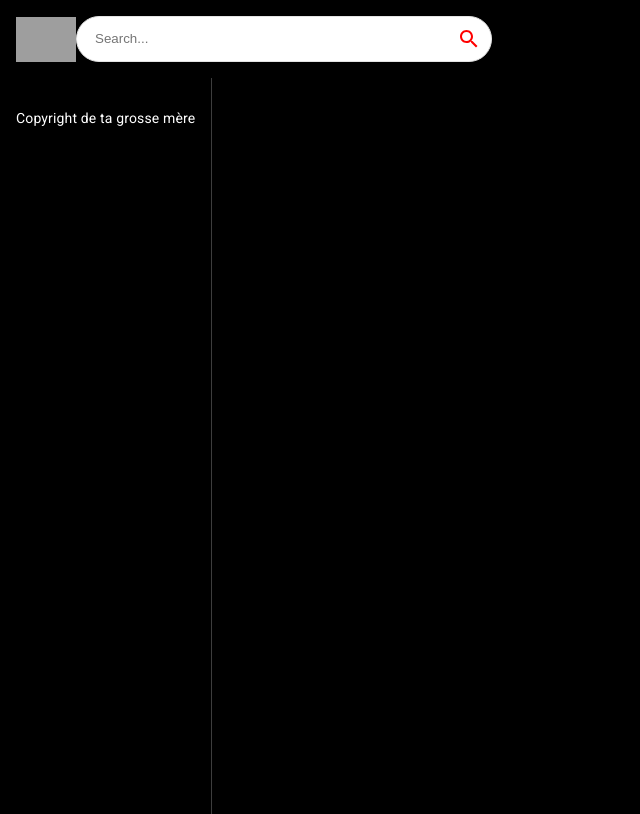
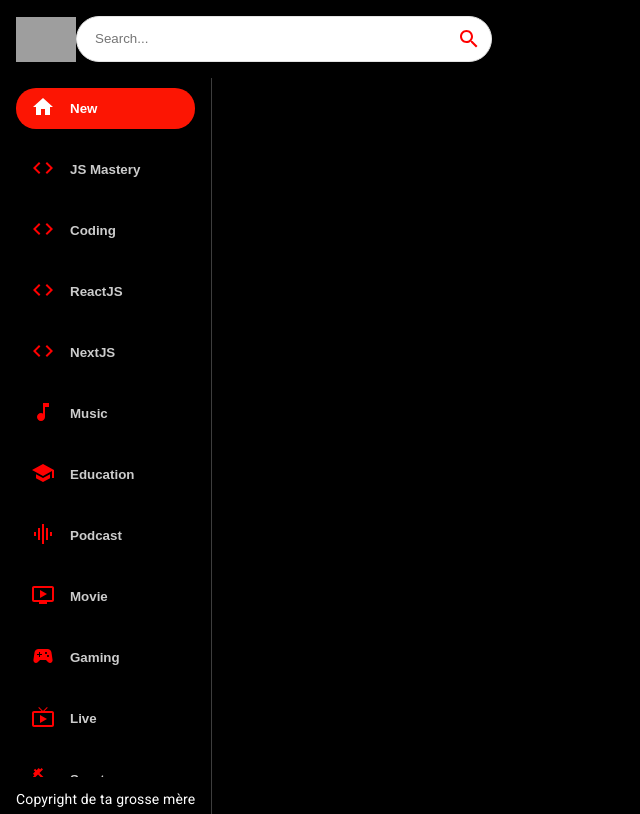
Before and after one commit to sapey/youtube_app, a React (Create React App) app: page / in a window 1280 px wide. Shown: the whole page, without its empty margins (0-640 px from the left). Built offline with nearby package versions, Linux system fonts and the light colour scheme; grey boxes are pictures that could not be loaded.

Commit message:
create sidebar

```diff
--- a/src/components/Feed.jsx
+++ b/src/components/Feed.jsx
@@ -1,11 +1,12 @@
 import { useState, useEffect } from 'react';
 import { Box, Stack, Typography } from '@mui/material';
+import Sidebar from './Sidebar';
 
 const Feed = () => {
   return (
     <Stack sx={{flexDirection: { sx: 'column', md: 'row' }}}>
       <Box sx={{ height:{ sx: 'auto', md:'92vh' }, borderRight: '1px solid #3d3d3d', px: { sx: 0, md: 2 }}}>
-        Sidebar
+        <Sidebar />
         <Typography className="copyright" variant="body2" sx={{ mt: 1.5, color: '#fff' }}>
           Copyright de ta grosse mère
         </Typography>
--- /dev/null
+++ b/src/components/Sidebar.jsx
@@ -0,0 +1,40 @@
+import { Stack } from '@mui/material';
+import { categories } from '../utils/constants';
+
+const selectedCategory = 'New';
+
+const Sidebar = () => (
+    <Stack
+        direction="row"
+        sx={{
+            overflowY: "auto",
+            height: {sx: 'auto', md: '95%'},
+            flexDirection: {md: 'column'}
+        }}
+    >
+        {categories.map((category) => (
+            <button
+                className="category-btn"
+                style={{
+                    background: category.name === selectedCategory && '#FC1503',
+                    color: 'white'
+                }}
+                key={category.name}
+            >
+                <span
+                    style={{
+                        color: category.name === selectedCategory ? 'white' : 'red',
+                        marginRight: '15px'
+                    }}
+                >{category.icon}</span>
+                <span
+                    style={{
+                        opacity: category.name === selectedCategory ? '1' : '0.8'
+                    }}
+                >{category.name}</span>
+            </button>
+        ))}
+    </Stack>
+)
+
+export default Sidebar
--- a/src/components/index.js
+++ b/src/components/index.js
@@ -4,3 +4,4 @@
 export { default as SearchFeed } from './SearchFeed';
 export { default as VideoDetail } from './VideoDetail';
 export { default as SearchBar } from './SearchBar';
+export { default as SideBar } from './Sidebar';
```
